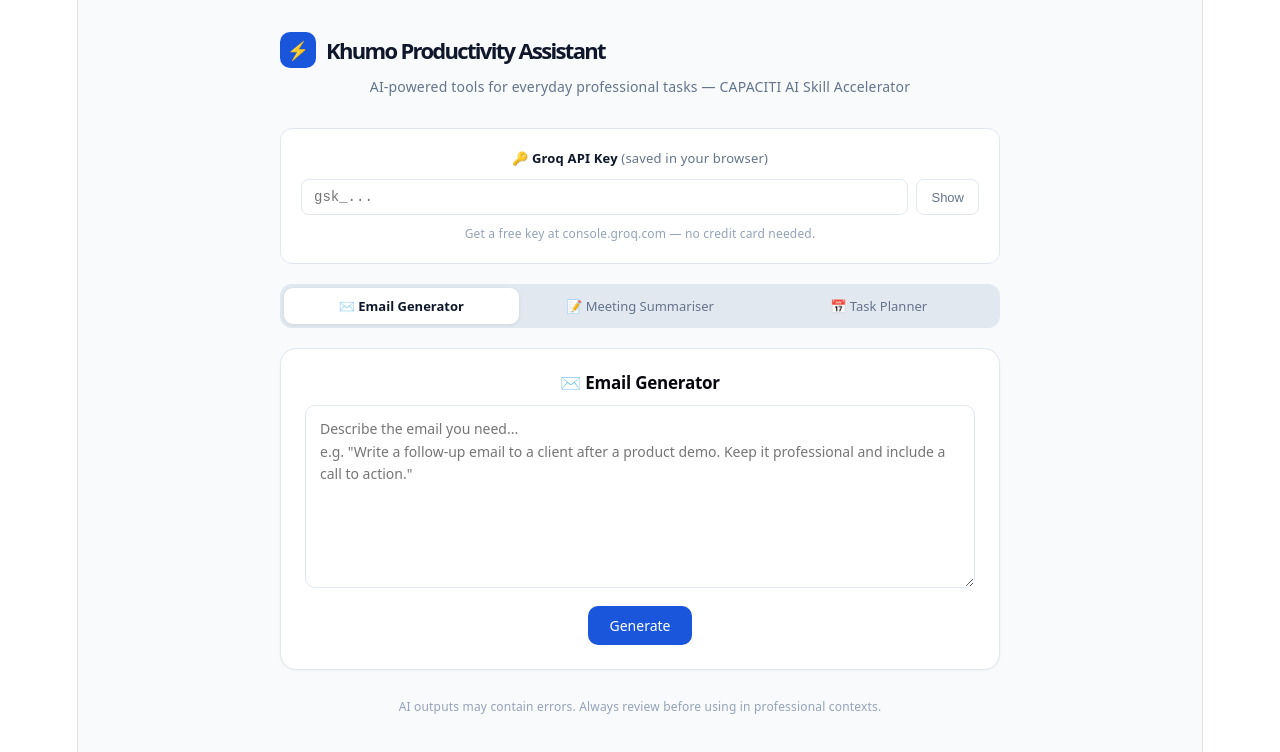
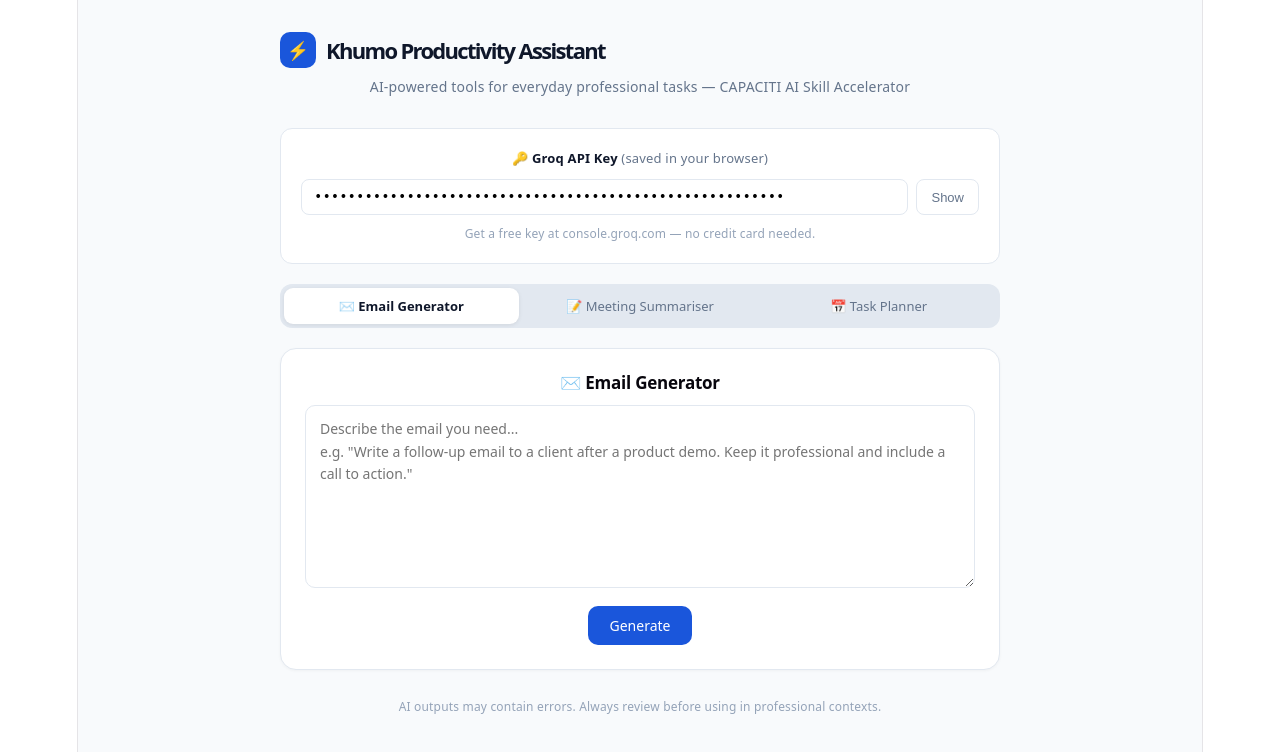
Before and after one commit to meanINQUISITOR/Khumo-Productivity-Assistant, a React (Vite) app in the folder my-app/: page / in a window 1280 px wide. Shown: the top 752 px of the page. Built offline with nearby package versions, Linux system fonts and the light colour scheme.

Commit message:
Set default API key in App component

```diff
--- a/my-app/src/App.jsx
+++ b/my-app/src/App.jsx
@@ -16,7 +16,7 @@ const SYSTEM_PROMPTS = {
 };
 
 export default function App() {
-  const [apiKey, setApiKey] = useState('');
+  const [apiKey, setApiKey] = useState('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');
   const [keyVisible, setKeyVisible] = useState(false);
   const [activeTab, setActiveTab] = useState('email');
   const [inputData, setInputData] = useState('');
```
